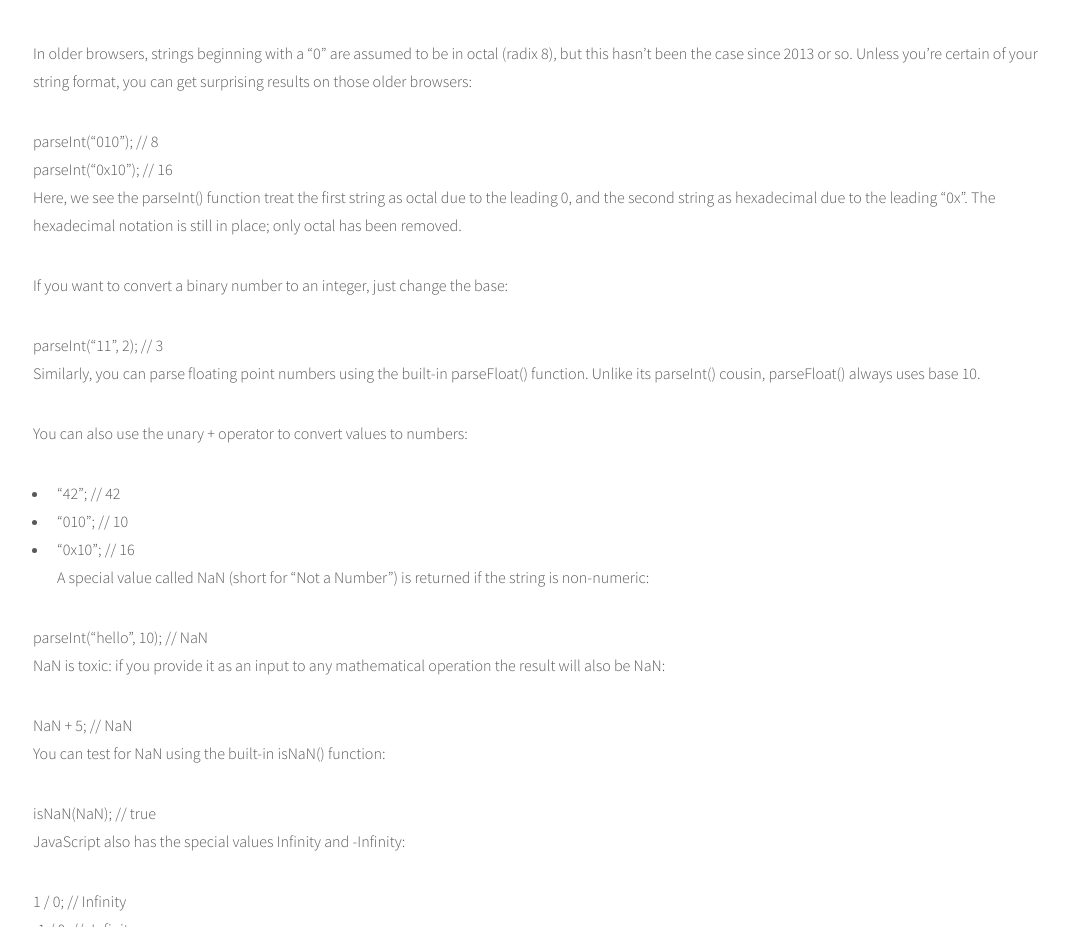
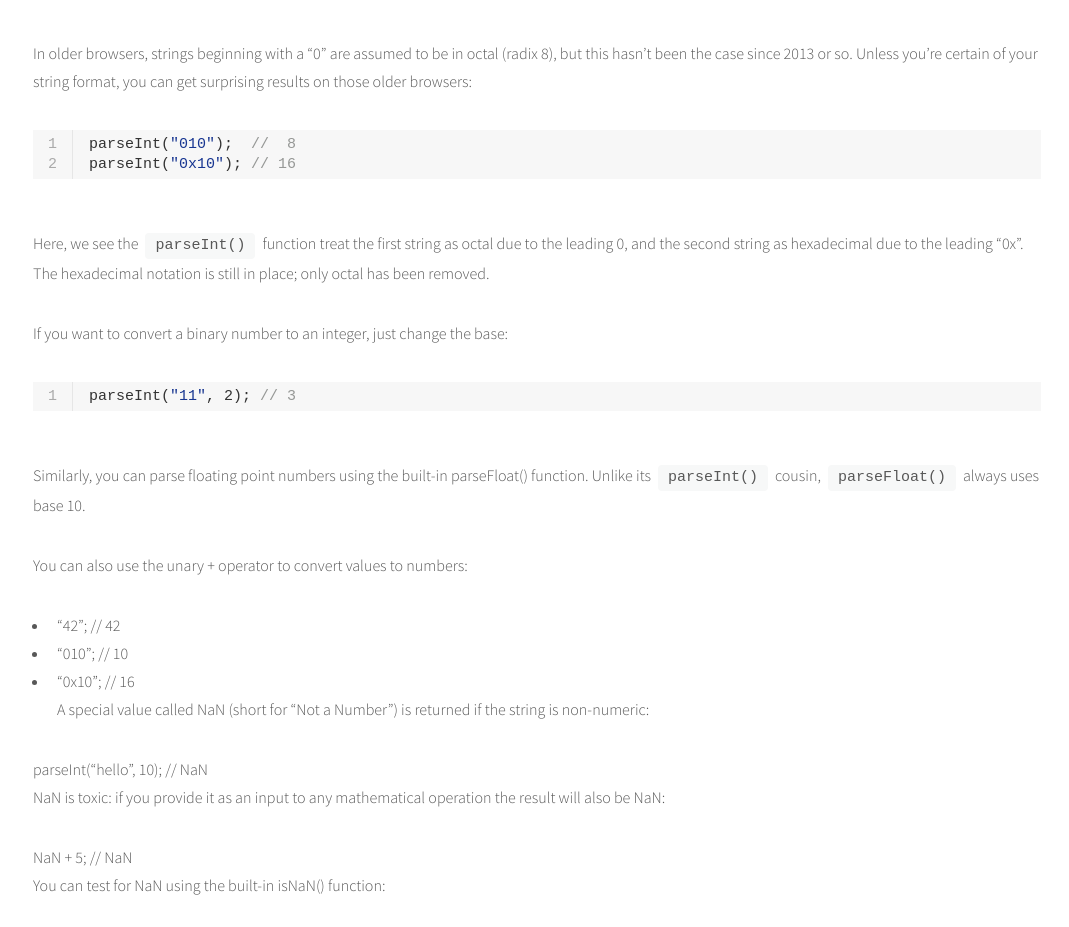
Before and after one commit to rugbyprof/Mwsu-Web-Dev, a plain HTML site: page 2016/07/11/Intro-to-Javascript/index.html in a window 1280 px wide. Shown: the part 1800-2727 px from the top of the page, without its empty margins (103-1172 px from the left). Drawn offline with Linux system fonts and the light colour scheme; a script that the page names is missing.

Commit message:
Site updated: 2016-07-12 10:31:10

```diff
--- a/2016/07/11/Intro-to-Javascript/index.html
+++ b/2016/07/11/Intro-to-Javascript/index.html
@@ -169,9 +169,11 @@ Array (which is a special kind of object">
 <p>You can convert a string to an integer using the built-in parseInt() function. This takes the base for the conversion as an optional second argument, which you should always provide:</p>
 <figure class="highlight arduino"><table><tr><td class="gutter"><pre><div class="line">1</div><div class="line">2</div></pre></td><td class="code"><pre><div class="line"><span class="built_in">parseInt</span>(<span class="string">"123"</span>, <span class="number">10</span>); <span class="comment">// 123</span></div><div class="line"><span class="built_in">parseInt</span>(<span class="string">"010"</span>, <span class="number">10</span>); <span class="comment">// 10</span></div></pre></td></tr></table></figure>
 <p>In older browsers, strings beginning with a “0” are assumed to be in octal (radix 8), but this hasn’t been the case since 2013 or so. Unless you’re certain of your string format, you can get surprising results on those older browsers:</p>
-<p>parseInt(“010”);  //  8<br>parseInt(“0x10”); // 16<br>Here, we see the parseInt() function treat the first string as octal due to the leading 0, and the second string as hexadecimal due to the leading “0x”. The hexadecimal notation is still in place; only octal has been removed.</p>
+<figure class="highlight arduino"><table><tr><td class="gutter"><pre><div class="line">1</div><div class="line">2</div></pre></td><td class="code"><pre><div class="line"><span class="built_in">parseInt</span>(<span class="string">"010"</span>);  <span class="comment">//  8</span></div><div class="line"><span class="built_in">parseInt</span>(<span class="string">"0x10"</span>); <span class="comment">// 16</span></div></pre></td></tr></table></figure>
+<p>Here, we see the <code>parseInt()</code> function treat the first string as octal due to the leading 0, and the second string as hexadecimal due to the leading “0x”. The hexadecimal notation is still in place; only octal has been removed.</p>
 <p>If you want to convert a binary number to an integer, just change the base:</p>
-<p>parseInt(“11”, 2); // 3<br>Similarly, you can parse floating point numbers using the built-in parseFloat() function. Unlike its parseInt() cousin, parseFloat() always uses base 10.</p>
+<figure class="highlight arduino"><table><tr><td class="gutter"><pre><div class="line">1</div></pre></td><td class="code"><pre><div class="line"><span class="built_in">parseInt</span>(<span class="string">"11"</span>, <span class="number">2</span>); <span class="comment">// 3</span></div></pre></td></tr></table></figure>
+<p>Similarly, you can parse floating point numbers using the built-in parseFloat() function. Unlike its <code>parseInt()</code> cousin, <code>parseFloat()</code> always uses base 10.</p>
 <p>You can also use the unary + operator to convert values to numbers:</p>
 <ul>
 <li>“42”;   // 42</li>
```
Also changed, not shown: archives/2016/07/index.html (+5 -5 lines), archives/2016/index.html (+5 -5 lines), archives/index.html (+5 -5 lines).
